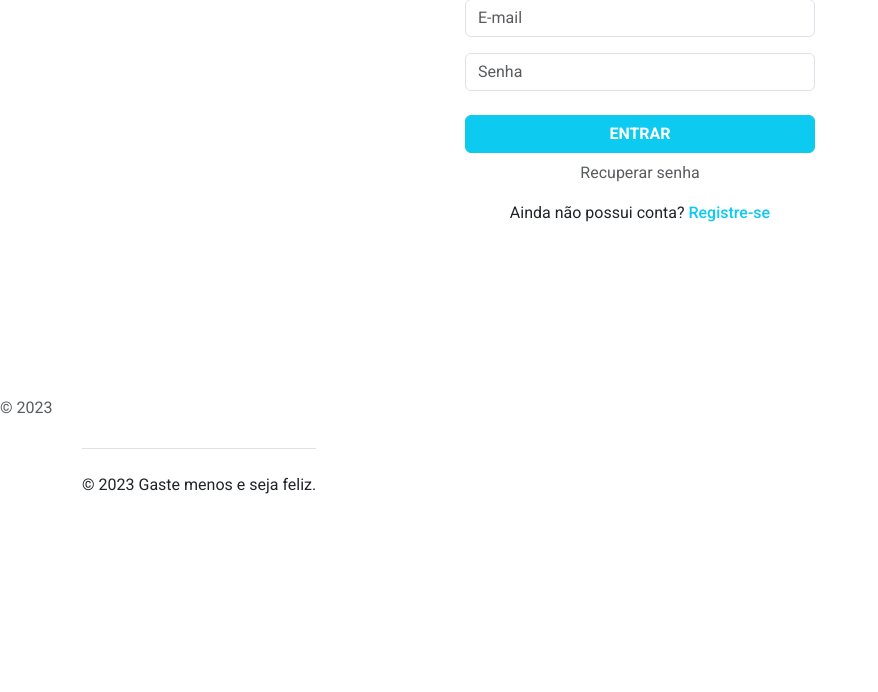
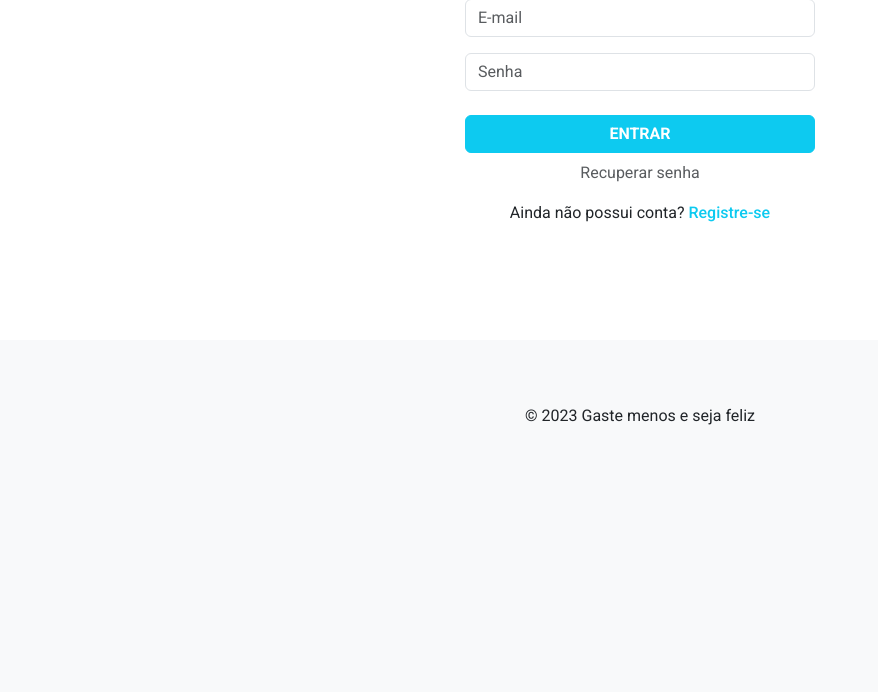
Before and after one commit to elinaldosoft/gastemenos, a Django app: page /sign-in in a window 1280 px wide. Shown: the part 364-1056 px from the top of the page, without its empty margins (0-878 px from the left). After the commit the page ends 789 px from the top, so only its background shows below. Run offline with Django 4.2, Linux system fonts and the light colour scheme; some libraries are stand-ins or nearby versions.

Commit message:
Add footer

```diff
--- a/templates/accounts/sign-in.html
+++ b/templates/accounts/sign-in.html
@@ -43,6 +43,5 @@
       </div>
     </div>
   </section>
-  <p class="mt-5 mb-3 text-body-secondary" style="position: absolute; bottom: 0;">&copy; {% now "Y" %}</p>
 </main>
 {% endblock %}
--- a/templates/base.html
+++ b/templates/base.html
@@ -121,13 +121,13 @@
       </div>
     </nav>
     {% block content %}{% endblock %}
-    <div class="container">
-      <footer class="py-5">
-        <div class="d-flex flex-column flex-sm-row justify-content-between py-4 my-4 border-top">
-          <p>© 2023 Gaste menos e seja feliz.</p>
-        </div>
-      </footer>
-    </div>
+    <footer class="bd-footer py-5 mt-5 bg-light">
+      <!-- Copyright -->
+      <div class="text-center p-3">
+        <span> &copy; {% now "Y" %} Gaste menos e seja feliz</span>
+      </div>
+      <!-- Copyright -->
+    </footer>
     {% block js_inline %}{% endblock %}
   </body>
 </html>
```
